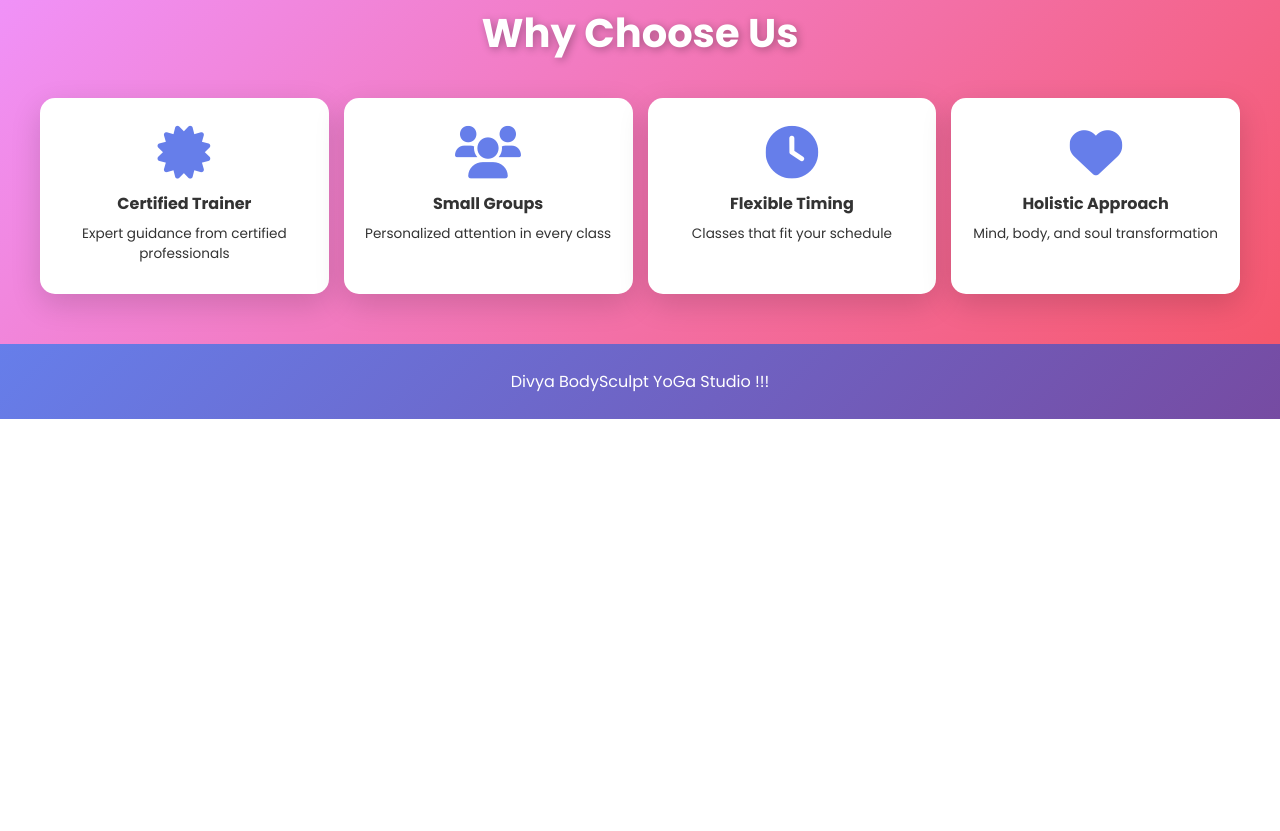
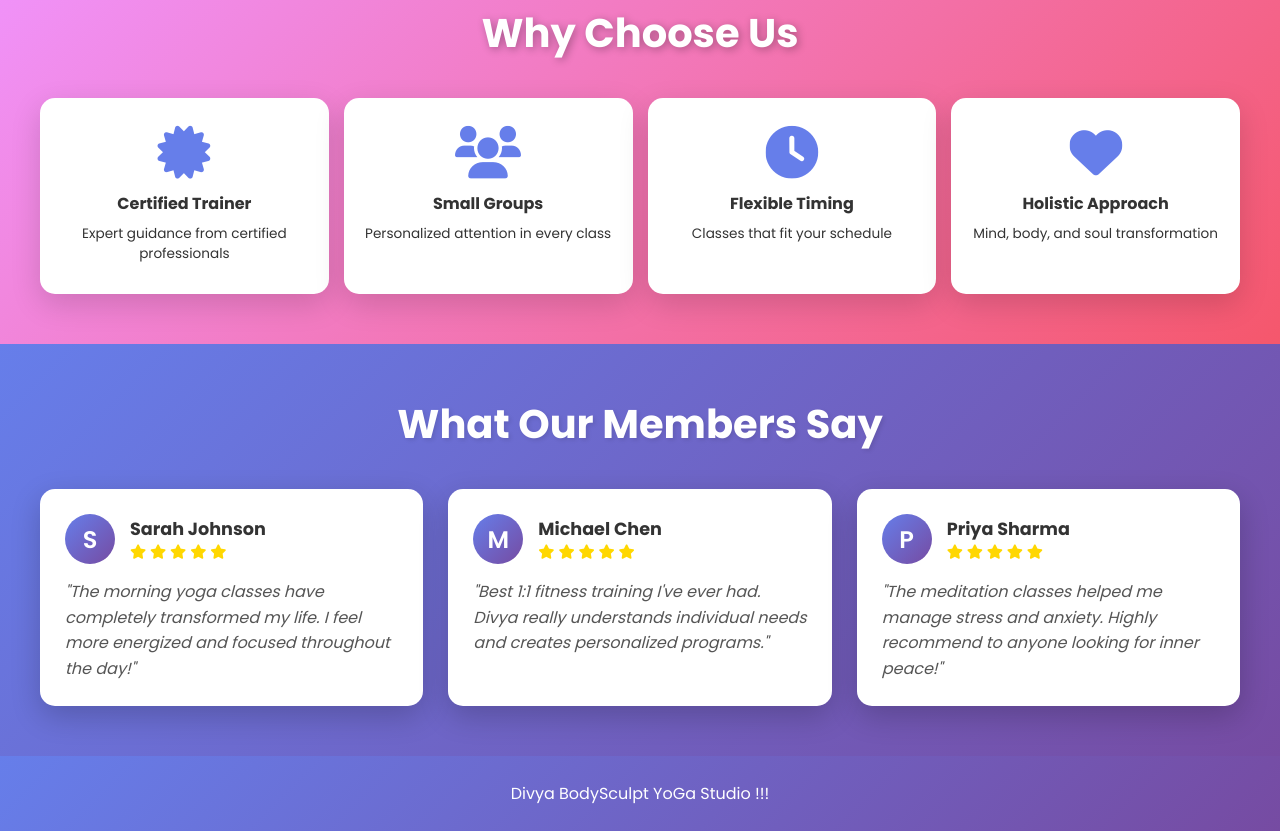
Before and after one commit to divyabodysculptyogastudio/YogaStudioHome, a website: page index.html in a window 1280 px wide. Shown: the part 966-1797 px from the top of the page. Before the commit the page ends 1385 px from the top, so only its background shows below. Drawn offline with Linux system fonts and the light colour scheme.

Commit message:
updated testimonal

```diff
--- a/index.html
+++ b/index.html
@@ -367,6 +367,65 @@
         .social-instagram { background: linear-gradient(45deg, #f09433 0%, #e6683c 25%, #dc2743 50%, #cc2366 75%, #bc1888 100%); }
         .social-whatsapp { background: #25d366; }
 
+        /* Testimonials */
+        .testimonials {
+            padding: 50px 20px;
+            background: linear-gradient(135deg, #667eea 0%, #764ba2 100%);
+        }
+        .testimonials .section-title {
+            color: white;
+        }
+        .testimonials-grid {
+            max-width: 1200px;
+            margin: 0 auto;
+            display: grid;
+            grid-template-columns: repeat(auto-fit, minmax(280px, 1fr));
+            gap: 25px;
+        }
+        .testimonial-card {
+            background: white;
+            padding: 25px;
+            border-radius: 15px;
+            box-shadow: 0 10px 30px rgba(0,0,0,0.2);
+            transition: all 0.3s;
+        }
+        .testimonial-card:hover {
+            transform: translateY(-5px);
+            box-shadow: 0 15px 40px rgba(0,0,0,0.3);
+        }
+        .testimonial-header {
+            display: flex;
+            align-items: center;
+            gap: 15px;
+            margin-bottom: 15px;
+        }
+        .testimonial-avatar {
+            width: 50px;
+            height: 50px;
+            border-radius: 50%;
+            background: linear-gradient(135deg, #667eea, #764ba2);
+            display: flex;
+            align-items: center;
+            justify-content: center;
+            color: white;
+            font-size: 1.5em;
+            font-weight: 600;
+        }
+        .testimonial-info h4 {
+            margin: 0;
+            color: #333;
+            font-size: 1.1em;
+        }
+        .testimonial-stars {
+            color: #FFD700;
+            font-size: 0.9em;
+        }
+        .testimonial-text {
+            color: #555;
+            font-style: italic;
+            line-height: 1.6;
+        }
+
         /* Footer */
         footer {
             background: linear-gradient(135deg, #667eea 0%, #764ba2 100%);
@@ -540,6 +599,16 @@
                 bottom: 8px;
                 right: 8px;
             }
+            .testimonials {
+                padding: 30px 10px;
+            }
+            .testimonials-grid {
+                grid-template-columns: 1fr;
+                gap: 15px;
+            }
+            .testimonial-card {
+                padding: 15px;
+            }
         }ext-decoration: none;
             z-index: 1000;
         }
@@ -659,6 +728,61 @@
         </div>
     </section>
 
+    <!-- Testimonials -->
+    <section class="testimonials">
+        <h2 class="section-title">What Our Members Say</h2>
+        <div class="testimonials-grid">
+            <div class="testimonial-card">
+                <div class="testimonial-header">
+                    <div class="testimonial-avatar">S</div>
+                    <div class="testimonial-info">
+                        <h4>Sarah Johnson</h4>
+                        <div class="testimonial-stars">
+                            <i class="fas fa-star"></i>
+                            <i class="fas fa-star"></i>
+                            <i class="fas fa-star"></i>
+                            <i class="fas fa-star"></i>
+                            <i class="fas fa-star"></i>
+                        </div>
+                    </div>
+                </div>
+                <p class="testimonial-text">"The morning yoga classes have completely transformed my life. I feel more energized and focused throughout the day!"</p>
+            </div>
+            <div class="testimonial-card">
+                <div class="testimonial-header">
+                    <div class="testimonial-avatar">M</div>
+                    <div class="testimonial-info">
+                        <h4>Michael Chen</h4>
+                        <div class="testimonial-stars">
+                            <i class="fas fa-star"></i>
+                            <i class="fas fa-star"></i>
+                            <i class="fas fa-star"></i>
+                            <i class="fas fa-star"></i>
+                            <i class="fas fa-star"></i>
+                        </div>
+                    </div>
+                </div>
+                <p class="testimonial-text">"Best 1:1 fitness training I've ever had. Divya really understands individual needs and creates personalized programs."</p>
+            </div>
+            <div class="testimonial-card">
+                <div class="testimonial-header">
+                    <div class="testimonial-avatar">P</div>
+                    <div class="testimonial-info">
+                        <h4>Priya Sharma</h4>
+                        <div class="testimonial-stars">
+                            <i class="fas fa-star"></i>
+                            <i class="fas fa-star"></i>
+                            <i class="fas fa-star"></i>
+                            <i class="fas fa-star"></i>
+                            <i class="fas fa-star"></i>
+                        </div>
+                    </div>
+                </div>
+                <p class="testimonial-text">"The meditation classes helped me manage stress and anxiety. Highly recommend to anyone looking for inner peace!"</p>
+            </div>
+        </div>
+    </section>
+
     <!-- Floating WhatsApp Button -->
     <a href="#" onclick="openWhatsApp(); return false;" class="floating-whatsapp">
         <i class="fab fa-whatsapp"></i>
```
